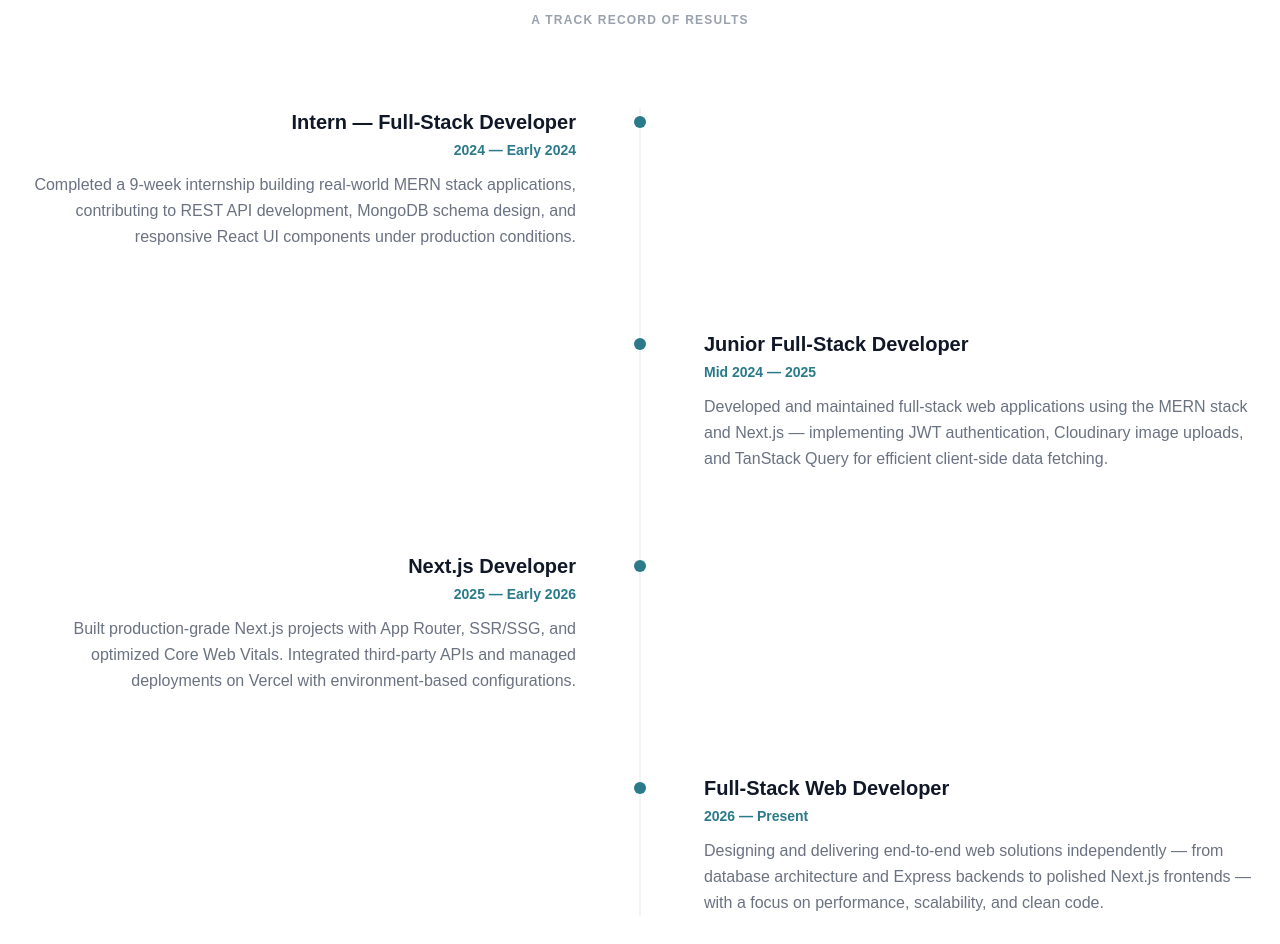
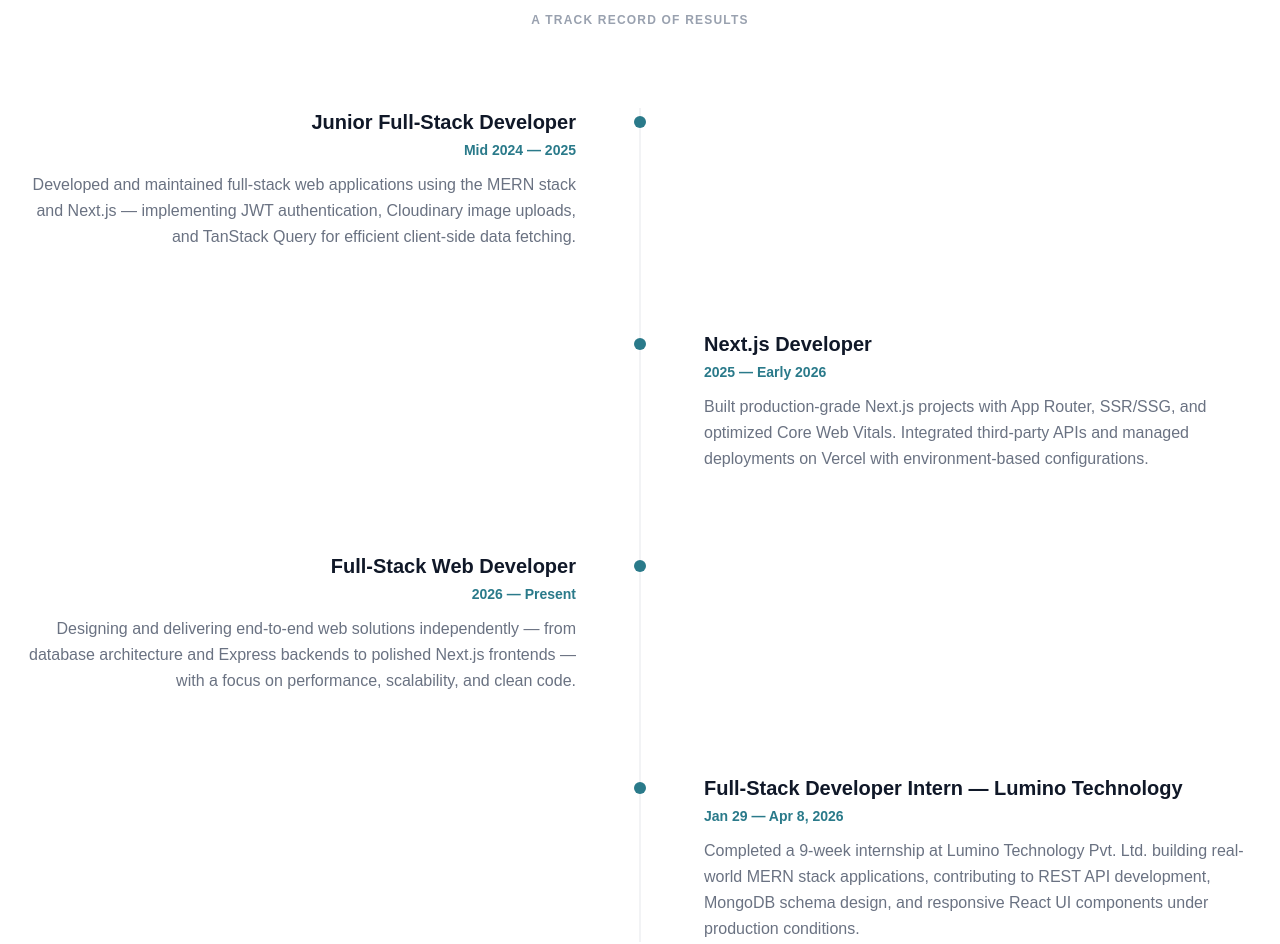
Before and after one commit to Susan060/MyPortfolio, a Next.js app in the folder my-portfolio/: page /about in a window 1280 px wide. Shown: the part 2662-3606 px from the top of the page. Built offline with nearby package versions, Linux system fonts and the light colour scheme.

Commit message:
About Updated

```diff
--- a/my-portfolio/src/app/components/(public)/about/ProfessionalExperience.jsx
+++ b/my-portfolio/src/app/components/(public)/about/ProfessionalExperience.jsx
@@ -5,31 +5,31 @@ import { motion, useInView } from "framer-motion";
 
 const experiences = [
   {
-    title: "Intern — Full-Stack Developer",
-    period: "2024 — Early 2024",
-    description:
-      "Completed a 9-week internship building real-world MERN stack applications, contributing to REST API development, MongoDB schema design, and responsive React UI components under production conditions.",
-    align: "left",
-  },
-  {
     title: "Junior Full-Stack Developer",
     period: "Mid 2024 — 2025",
     description:
       "Developed and maintained full-stack web applications using the MERN stack and Next.js — implementing JWT authentication, Cloudinary image uploads, and TanStack Query for efficient client-side data fetching.",
-    align: "right",
+    align: "left",
   },
   {
     title: "Next.js Developer",
     period: "2025 — Early 2026",
     description:
       "Built production-grade Next.js projects with App Router, SSR/SSG, and optimized Core Web Vitals. Integrated third-party APIs and managed deployments on Vercel with environment-based configurations.",
-    align: "left",
+    align: "right",
   },
   {
     title: "Full-Stack Web Developer",
     period: "2026 — Present",
     description:
       "Designing and delivering end-to-end web solutions independently — from database architecture and Express backends to polished Next.js frontends — with a focus on performance, scalability, and clean code.",
+    align: "left",
+  },
+  {
+    title: "Full-Stack Developer Intern — Lumino Technology",
+    period: "Jan 29 — Apr 8, 2026",
+    description:
+      "Completed a 9-week internship at Lumino Technology Pvt. Ltd. building real-world MERN stack applications, contributing to REST API development, MongoDB schema design, and responsive React UI components under production conditions.",
     align: "right",
   },
 ];
```
